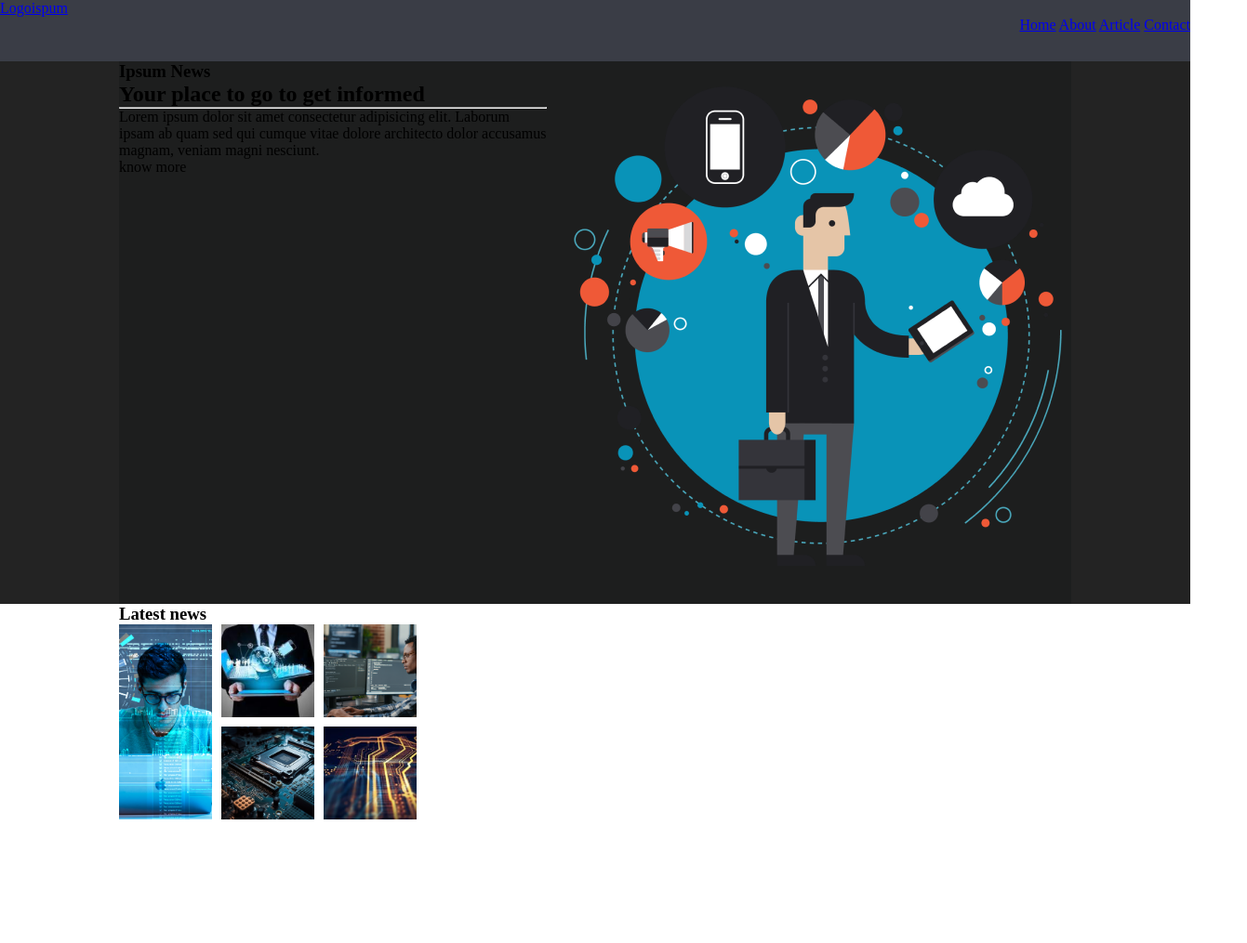
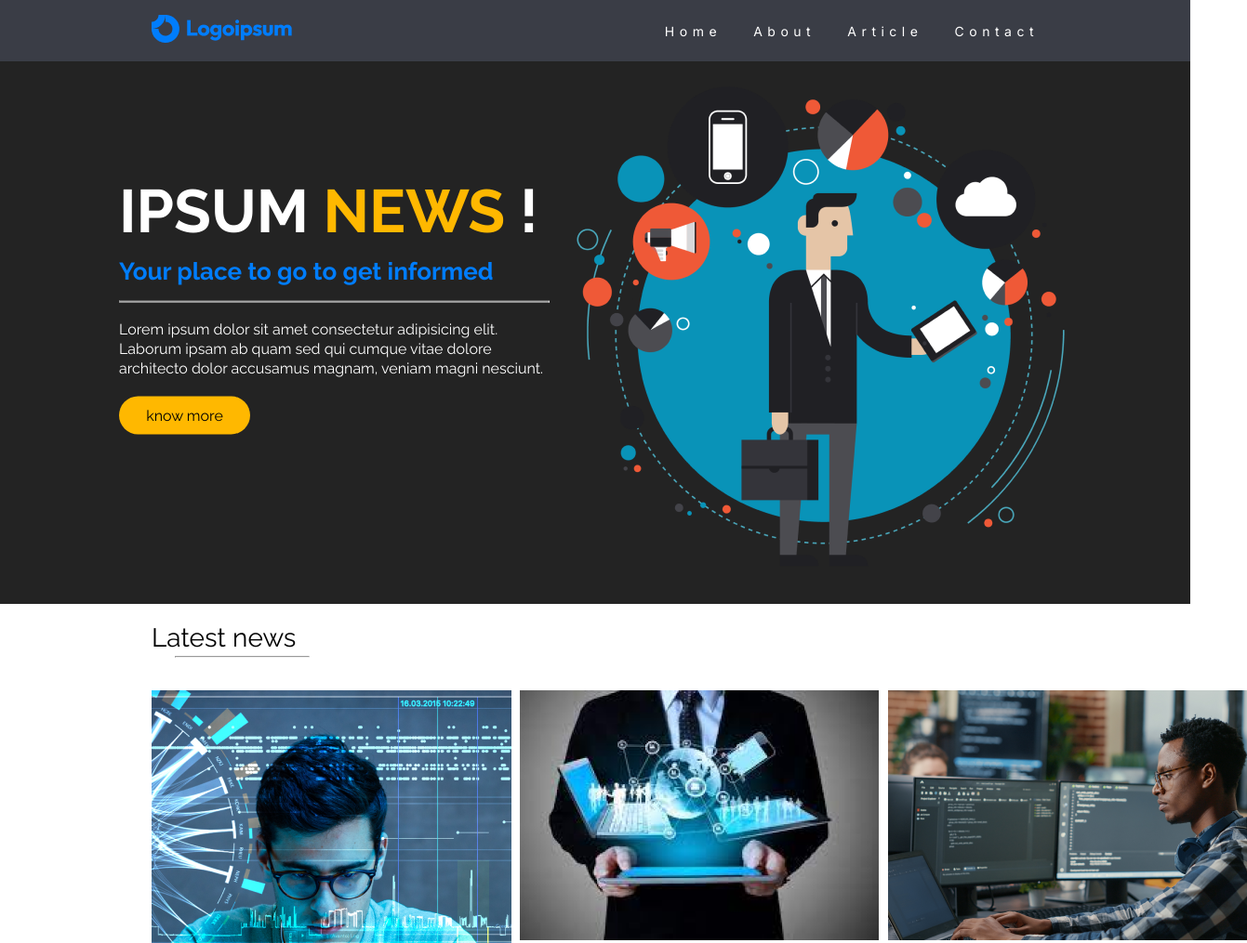
Before and after one commit to MaTor97/grid, a plain HTML site: page index.html in a window 1280 px wide. Shown: the top 1015 px of the page at 93% size, 1341 px wide, since content can reach past the window. Before the commit the page ends 886 px from the top, so only its background shows below. Drawn offline with Linux system fonts and the light colour scheme.

Commit message:
Ajouté les dernières modifications

```diff
--- a/index.html
+++ b/index.html
@@ -10,13 +10,13 @@
     <header>
             <div id="head">
                 <div class="logo">
-                    <img src="" alt=""><a href="#">Logoispum</a>
+                    <img src="images\logo.png" alt="" id="logo">
                 </div>
                 <nav>
-                    <a href="#" class="home">Home</a>
-                    <a href="#" class="about">About</a>
-                    <a href="#" class="article">Article</a>
-                    <a href="#" class="contact">Contact</a>
+                    <a href="#" id="home">Home</a>
+                    <a href="#" id="about">About</a>
+                    <a href="#" id="article">Article</a>
+                    <a href="#" id="contact">Contact</a>
                 </nav>
             </div>
     </header>
@@ -24,11 +24,17 @@
         <section id="firstSec">
             <div class="container" id="one">
                 <article>
-                    <h1>Ipsum News</h1>
-                    <h2>Your place to go to get informed</h2>
-                    <hr>
-                    <p>Lorem ipsum dolor sit amet consectetur adipisicing elit. Laborum ipsam ab quam sed qui cumque vitae dolore architecto dolor accusamus magnam, veniam magni nesciunt.</p>
-                    <div class="butt">know more</div>
+                    <div class="ipsumNews">
+                        <h1>Ipsum <span>News</span> !</h1>
+                        <br>
+                        <h2>Your place to go to get informed</h2>
+                        <br>
+                        <hr id="ipsumLine">
+                        <br>
+                        <p>Lorem ipsum dolor sit amet consectetur adipisicing elit. Laborum ipsam ab quam sed qui cumque vitae dolore architecto dolor accusamus magnam, veniam magni nesciunt.</p>
+                        <br>
+                        <div class="butt"><em>know more</em></div>
+                    </div>
                 </article>
                 <aside><img src="images\image3.png" alt=""></aside>
             </div>
@@ -37,13 +43,16 @@
     <div class="lastNews">
         <section id="secSec">
             <div class="container">
+                <br>
                 <h3>Latest news</h3>
+                <hr id="latestLine">
                 <div id="two">
                     <div class="photo1"><img src="images\image1.png" alt=""></div>
-                <div class="photo2"><img src="images\image2.png" alt=""></div>
-                <div class="photo3"><img src="images\image4.png" alt=""></div>
-                <div class="photo4"><img src="images\image5.png" alt=""></div>
-                <div class="photo5"><img src="images\image6.png" alt=""></div>
+                    <div class="photo"><img src="images\image2.png" alt=""></div>
+                    <div class="photo"><img src="images\image4.png" alt=""></div>
+                    <div class="photo"><img src="images\image5.png" alt=""></div>
+                    <div class="photo"><img src="images\image6.png" alt=""></div>
+                    <br>
                 </div>
             </div>
         </section>
--- a/style.css
+++ b/style.css
@@ -1,7 +1,16 @@
+@import url('https://fonts.googleapis.com/css2?family=Raleway:wght@400;700&display=swap');
+@import url('https://fonts.googleapis.com/css2?family=Inter:wght@400;700&display=swap');
+
 * {
     margin: 0;
     padding: 0;
     box-sizing: border-box;
+
+}
+
+body {
+    font-family: 'Raleway', sans-serif;
+    letter-spacing: 4%;
 }
 
 #firstSec {
@@ -24,8 +33,39 @@ header {
     width: 100%;
 }
 
+#head {
+    display: flex;
+    justify-content: space-between; /* Espace entre le logo et la nav */
+    align-items: center; /* Centre verticalement */
+    width: 80%;
+    position: relative;
+    left: 10%;
+    height: 100%; /* Pour assurer que le flexbox fonctionne sur toute la hauteur du header */
+}
+
 nav {
     text-align: right;
+}
+
+nav a {
+    height: 14px;
+    text-decoration: none;
+    line-height: 14px;
+    font-size: 14px;
+    letter-spacing: 5.5px;
+    font-weight: 400;
+    color: rgba(255, 255, 255, 1);
+    font-family: 'Inter', sans-serif;
+    position: relative;
+    margin: 15px;
+    right: 20px;
+}
+
+#logo {
+    position: relative;
+    width: 151px;
+    height: 30px;
+    left: 35px;
 }
 
 #one {
@@ -36,17 +76,25 @@ nav {
 article, aside {
     width: 564px;
     height: 584px;
-    background-color: rgb(29, 30, 30);
+}
+.photo {
+    width: 386px;
+    height: 269px;
 }
 
 .photo1 {
     grid-row: span 2;
+    width: 387px;
+    height: 549px;
 }
+
 #two {
     display: grid;
-    grid-template-columns: repeat(3, 100px);
-    grid-template-rows: repeat(2, 100px);
+    grid-template-columns: repeat(3, 386px);
+    grid-template-rows: repeat(2, 270px);
     gap: 10px;
+    justify-content: space-around;
+    padding: 35px;
 }
 
 #two img {
@@ -54,3 +102,80 @@ article, aside {
     height: 100%;
     object-fit: cover;
 }
+
+.ipsumNews {
+    width: 463px;
+    height: 327px;
+    border-radius: 45px;
+    position: relative;
+    margin: 0;
+    top: 50%;
+    transform: translateY(-50%);
+}
+
+h1 {
+    font-weight: 800;
+    line-height: 65px;
+    font-size: 65px;
+    color: rgba(255, 255, 255, 1);
+    text-transform: uppercase;
+}
+
+h1 span {
+    color: rgba(255, 184, 0, 1);
+}
+
+h2 {
+    line-height: 26px;
+    font-size: 26px;
+    color: rgba(0, 125, 252, 1);
+}
+
+h3 {
+    line-height: 36.54px;
+    font-size: 28px;
+    font-weight: 400;
+    position: relative;
+    left: 35px;
+}
+
+#ipsumLine {
+    color: rgba(148, 148, 148, 1);
+    height: 2px;
+    width: 100%;
+}
+
+#latestLine {
+    color: black;
+    width: 145px;
+    height: 1px;
+    position: relative;
+    left: 60px;
+}
+
+p {
+    line-height: 20.88px;
+    font-weight: 400px;
+    font-size: 16px;
+    letter-spacing: 2%;
+    color: rgba(255, 255, 255, 1);
+}
+
+.butt {
+    background-color: rgba(255, 184, 0, 1);
+    border-radius: 45px;
+    height: 41px;
+    width: 141px;
+    text-align: center;
+    font-size: 16px;
+    letter-spacing: 2%;
+    font-weight: 400;
+    display: flex;
+    justify-content: center;
+    align-items: center;
+}
+
+.butt em {
+    font-style: normal;
+    margin: 0;
+}
```
Also changed, not shown: images/logo.png (added).
